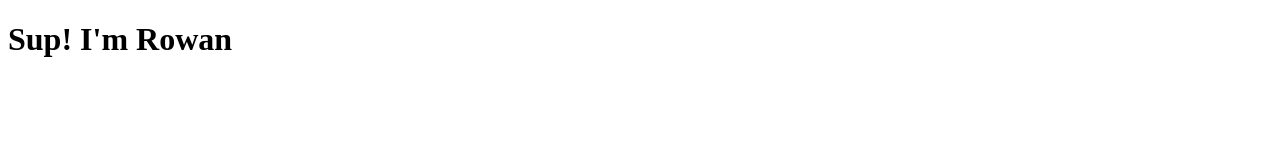
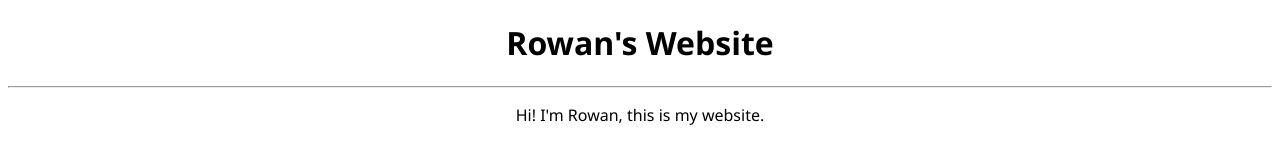
Before and after one commit to rowanelley/rowanelley.github.io, a plain HTML site: page index.html in a window 1280 px wide. Drawn offline with Linux system fonts and the light colour scheme.

Commit message:
Update index.html

```diff
--- a/index.html
+++ b/index.html
@@ -6,6 +6,8 @@
     <title>Rowan's Website</title>
 </head>
 <body>
-    <h1>Sup! I'm Rowan</h1>
+    <h1 style="font-family: segoe ui; text-align: center;">Rowan's Website</h1>
+    <hr>
+    <p style="font-family: segoe ui; text-align: center;">Hi! I'm Rowan, this is my website.</p>
 </body>
 </html>
```
